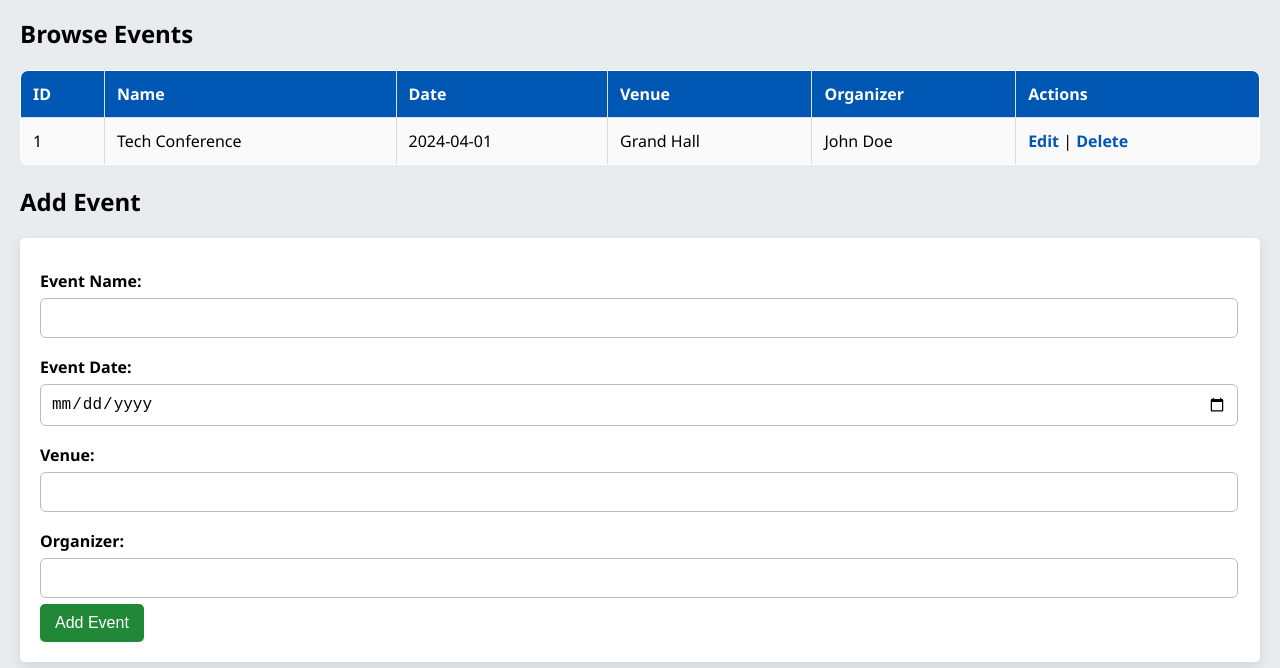
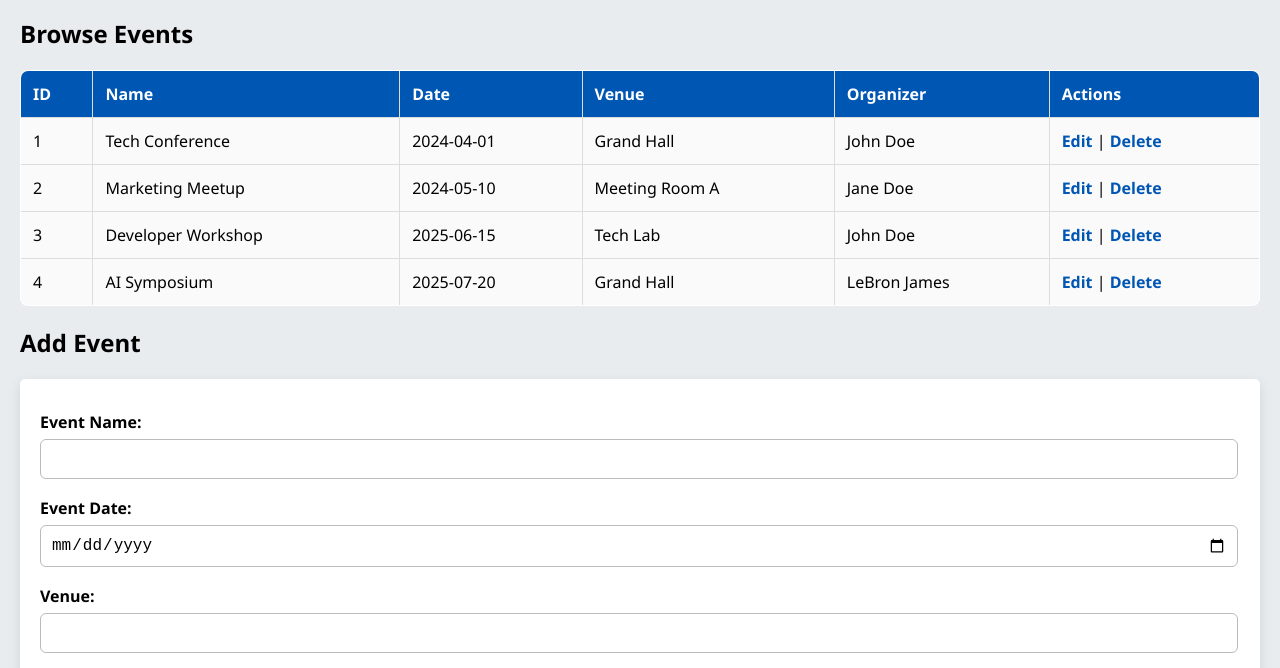
Before and after one commit to tylerd0307/nguyen-event-manager, a website: page website/events.html in a window 1280 px wide. Shown: the part 131-799 px from the top of the page. Drawn offline with Linux system fonts and the light colour scheme.

Commit message:
Added more sample data for events.html

```diff
--- a/website/events.html
+++ b/website/events.html
@@ -24,9 +24,31 @@
             <td>2024-04-01</td>
             <td>Grand Hall</td>
             <td>John Doe</td>
-            <td>
-                <a href="#">Edit</a> | <a href="#">Delete</a>
-            </td>
+            <td><a href="#">Edit</a> | <a href="#">Delete</a></td>
+        </tr>
+        <tr>
+            <td>2</td>
+            <td>Marketing Meetup</td>
+            <td>2024-05-10</td>
+            <td>Meeting Room A</td>
+            <td>Jane Doe</td>
+            <td><a href="#">Edit</a> | <a href="#">Delete</a></td>
+        </tr>
+        <tr>
+            <td>3</td>
+            <td>Developer Workshop</td>
+            <td>2025-06-15</td>
+            <td>Tech Lab</td>
+            <td>John Doe</td>
+            <td><a href="#">Edit</a> | <a href="#">Delete</a></td>
+        </tr>
+        <tr>
+            <td>4</td>
+            <td>AI Symposium</td>
+            <td>2025-07-20</td>
+            <td>Grand Hall</td>
+            <td>LeBron James</td>
+            <td><a href="#">Edit</a> | <a href="#">Delete</a></td>
         </tr>
     </table>
 
```
Also changed, not shown: 1 other file.
